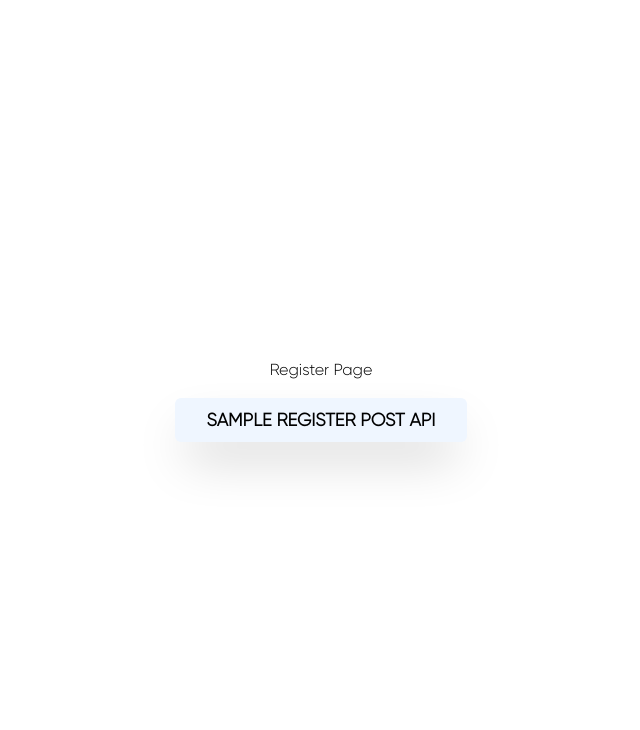
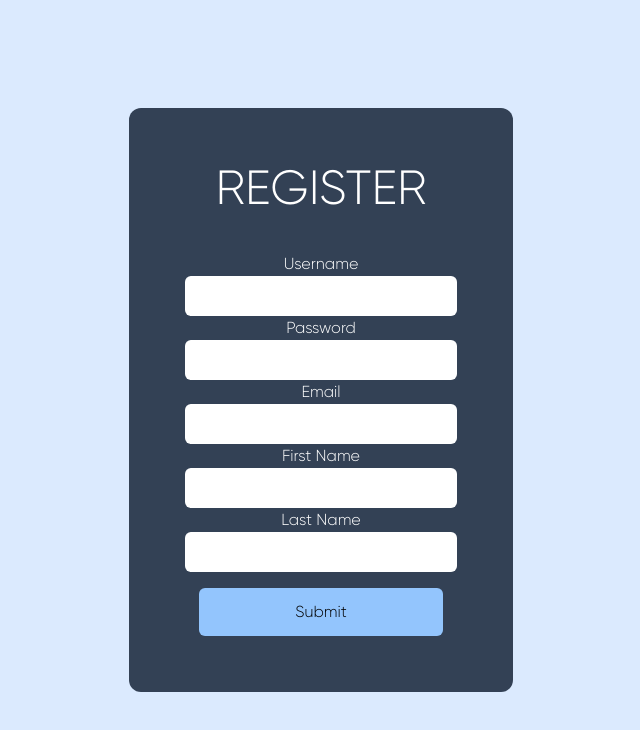
Before and after one commit to PatrickPahunang/FETemp, a React (Create React App) app: page /register in a window 1280 px wide. Shown: the top 730 px of the page, without its empty margins (319-959 px from the left). Built offline with nearby package versions, Linux system fonts and the light colour scheme.

Commit message:
DJANGO CRUD with MYSQL and api with AXIOS

```diff
--- a/package.json
+++ b/package.json
@@ -6,9 +6,12 @@
     "@testing-library/jest-dom": "^5.16.5",
     "@testing-library/react": "^13.4.0",
     "@testing-library/user-event": "^13.5.0",
+    "aos": "^3.0.0-beta.6",
     "axios": "^1.4.0",
+    "csrf": "^3.1.0",
     "react": "^18.2.0",
     "react-dom": "^18.2.0",
+    "react-modal": "^3.16.1",
     "react-router-dom": "^6.12.0",
     "react-scripts": "5.0.1",
     "watch": "^1.0.2",
--- a/public/index.html
+++ b/public/index.html
@@ -4,6 +4,7 @@
     <meta charset="utf-8" />
     <link rel="icon" href="%PUBLIC_URL%/favicon.ico" />
     <meta name="viewport" content="width=device-width, initial-scale=1" />
+    <link rel="stylesheet" href="https://unpkg.com/aos@next/dist/aos.css" />
     <meta name="theme-color" content="#000000" />
     <meta
       name="description"
--- a/src/index.js
+++ b/src/index.js
@@ -3,6 +3,12 @@ import ReactDOM from 'react-dom/client';
 import './index.css';
 import App from './App';
 import reportWebVitals from './reportWebVitals';
+import AOS from 'aos';
+import 'aos/dist/aos.css';
+
+
+AOS.init();
+
 
 const root = ReactDOM.createRoot(document.getElementById('root'));
 root.render(
--- a/src/pages/landingpage.jsx
+++ b/src/pages/landingpage.jsx
@@ -1,61 +1,20 @@
 import React from 'react';
-import axios from 'axios';
 import logo from '../logo.svg';
 
 const Landing = () => {
-
-    const handleClick1 = () => {
-    // Axios code for making the API request
-    axios.get('http://127.0.0.1:8000/myapp/api/example/')
-      .then(response => {
-        // Handle the response data
-        console.log(response.data);
-      })
-      .catch(error => {
-        // Handle the error
-        console.error(error);
-      });
-  };
-
-  const handleClick2 = () => {
-    // Axios code for making the API request
-    axios.post('http://127.0.0.1:8000/myapp/api/example/')
-      .then(response => {
-        // Handle the response data
-        console.log(response.data);
-      })
-      .catch(error => {
-        // Handle the error
-        console.error(error);
-      });
-  };
-
-  const handleClick3 = () => {
-    // Axios code for making the API request
-    axios.patch('http://127.0.0.1:8000/myapp/api/example/')
-      .then(response => {
-        // Handle the response data
-        console.log(response.data);
-      })
-      .catch(error => {
-        // Handle the error
-        console.error(error);
-      });
-  };
-
-
 
 
   return (
 
     <header className="App-header">
-        <img src={logo} className="App-logo" alt="logo" />
+        <img src={logo} className="App-logo" alt="logo" data-aos="fade-down" data-aos-duration="1000"/>
 
         <a
           className="App-link"
           href="https://reactjs.org"
           target="_blank"
           rel="noopener noreferrer"
+          data-aos="fade-down" data-aos-duration="1000"
         >
           Learn React
 
@@ -63,13 +22,11 @@ const Landing = () => {
         </a>
         <div className='flex flex-col'>
           <div className='flex justify-center items-center space-x-5'>
-          <a href='/register'><button className='font-bold py-2 px-4 bg-yellow-50 border-1 border-white transition duration-500 hover:bg-yellow-100 text-black rounded-md shadow-2xl text-lg'>Register</button></a>
-          <a href='/login'><button className='font-bold py-2 px-8 bg-green-50 border-1 border-white transition duration-500 hover:bg-green-200 text-black rounded-md shadow-2xl text-lg'>Login</button></a>
+          <a href='/register'><button className=' py-2 px-4 bg-yellow-50 border-1 border-white transition duration-500 hover:bg-yellow-100 text-black rounded-md shadow-2xl text-lg' data-aos="zoom-in" data-aos-duration="1000" data-aos-delay="100" >Register</button></a>
+          <a href='/login'><button className=' py-2 px-8 bg-green-50 border-1 border-white transition duration-500 hover:bg-green-200 text-black rounded-md shadow-2xl text-lg' data-aos="zoom-in" data-aos-duration="1000" data-aos-delay="300" >Login</button></a>
           </div>
           <div className='space-x-5 my-4'>
-          <button onClick={handleClick1} className='font-bold py-2 px-8 bg-blue-50 border-1 border-white transition duration-500 hover:bg-blue-200 text-black rounded-md shadow-2xl text-lg'>Test GET API</button>
-          <button onClick={handleClick2} className='font-bold py-2 px-8 bg-blue-50 border-1 border-white transition duration-500 hover:bg-blue-200 text-black rounded-md shadow-2xl text-lg'>Test POST API</button>
-          <button onClick={handleClick3} className='font-bold py-2 px-8 bg-blue-50 border-1 border-white transition duration-500 hover:bg-blue-200 text-black rounded-md shadow-2xl text-lg'>Test PATCH API</button>
+
           </div>
         </div>
 
--- a/src/pages/register.jsx
+++ b/src/pages/register.jsx
@@ -1,28 +1,180 @@
-import React from 'react';
+import React , {useState} from 'react';
 import axios from 'axios';
+import Modal from 'react-modal';
 
 
 
- const handleClick2 = () => {
-    // Axios code for making the API request
-    axios.post('http://127.0.0.1:8000/myapp/api/example/')
+
+const Register = () => {
+    const [formData, setFormData] = useState({
+    email: '',
+    username: '',
+    password: '',
+    first_name: '',
+    last_name: '',
+  });
+Modal.setAppElement('#root');
+
+const [isOpen, setIsOpen] = useState(false);
+
+  const openModal = () => {
+    setIsOpen(true);
+  };
+
+  const closeModal = () => {
+    setIsOpen(false);
+  };
+
+
+
+const handleChange = (e) => {
+    const { name, value } = e.target;
+    setFormData((prevData) => ({
+      ...prevData,
+      [name]: value,
+    }));
+  };
+
+const handleSubmit = (event) => {
+  event.preventDefault();
+  const form = new FormData();
+    form.append('email', formData.email);
+    form.append('username', formData.username);
+    form.append('password', formData.password);
+    form.append('first_name', formData.first_name);
+    form.append('last_name', formData.last_name);
+
+    axios.post('http://127.0.0.1:8000/myapp/users/create/',form)
       .then(response => {
         // Handle the response data
         console.log(response.data);
+        openModal();
+        setTimeout(() => {
+            setFormData({
+            email: '',
+            username: '',
+            password: '',
+            first_name: '',
+            last_name: '',
+            });
+        closeModal();
+        window.location.href = '/';
+         }, 2000);
       })
       .catch(error => {
         // Handle the error
         console.error(error);
-      });
-  };
+          });
 
-const Register = () => {
-  return (
-    <div className='w-screen h-screen flex flex-col justify-center items-center'>
-      <h1>Register Page</h1>
-      <button onClick={handleClick2} className='font-bold mt-4 py-2 px-8 bg-blue-50 border-1 border-white transition duration-500 hover:bg-blue-200 text-black rounded-md shadow-2xl text-lg'>SAMPLE REGISTER POST API</button>
-    </div>
-  );
+
+
+
+
+  // Perform your form submission logic here
 };
 
+
+
+  return (
+
+    <div className='flex flex-col justify-center items-center w-screen h-screen bg-blue-100' data-aos="fade" data-aos-duration="500">
+
+    <Modal
+        isOpen={isOpen}
+        onRequestClose={closeModal}
+        contentLabel="Example Modal"
+        data-aos="zoom-in" data-aos-duration="1500"
+        appElement={document.getElementById('root')}
+        style={{
+        content: {
+          width: '600px', // Set the desired width
+          height: '200px', // Set the desired height
+          margin: 'auto', // Center the modal horizontally
+          display: 'flex',
+          justifyContent: 'center',
+          alignItems: 'center',
+          background: 'white',
+          fontFamily: 'Gilroy', // Set the desired background color
+        },
+  }}
+      >
+        <div className=' rounded-lg flex flex-col justify-center items-center w-full h-full bg-white'>
+          <p className='text-center text-3xl text-green-700 '>Registered Successfully!</p>
+          <p className='text-center text-base text-black '>You may now login!</p>
+        </div>
+    </Modal>
+
+        <form onSubmit={handleSubmit}>
+
+        <div className=' rounded-xl flex flex-col h-max py-10  w-96 bg-slate-700 text-white justify-center items-center text-center'>
+        <h1 className='text-5xl my-4 mb-10'>REGISTER</h1>
+        <label>
+            Username<br/>
+            <input
+             className='text-black text-center py-2 px-10 rounded-md'
+              type="text"
+              name="username"
+              value={formData.username}
+              onChange={handleChange}
+
+            />
+          </label>
+
+          <label>
+            Password<br/>
+            <input
+             className='text-black text-center py-2 px-10 rounded-md'
+              type="password"
+              name="password"
+              value={formData.password}
+              onChange={handleChange}
+
+            />
+          </label>
+
+          <label>
+            Email<br/>
+            <input
+             className='text-black text-center py-2 px-10 rounded-md'
+              type="text"
+              name="email"
+              value={formData.email}
+              onChange={handleChange}
+
+            />
+          </label>
+
+          <label>
+            First Name<br/>
+            <input
+             className='text-black text-center py-2 px-10 rounded-md'
+              type="text"
+              name="first_name"
+              value={formData.first_name}
+              onChange={handleChange}
+
+            />
+          </label>
+
+          <label>
+            Last Name<br/>
+            <input
+             className='text-black text-center py-2 px-10 rounded-md'
+              type="text"
+              name="last_name"
+              value={formData.last_name}
+              onChange={handleChange}
+
+            />
+          </label>
+
+
+
+          <button type="submit" className='hover:bg-blue-700 transition duration-500 hover:text-white py-3 text-black  rounded-md px-24 my-4 border-1 border-black bg-blue-300'>Submit</button>
+        </div>
+        </form>
+    </div>
+      );
+    };
+
 export default Register;
```
Also changed, not shown: 1 other file (tests, documents, lock files or other folders).
